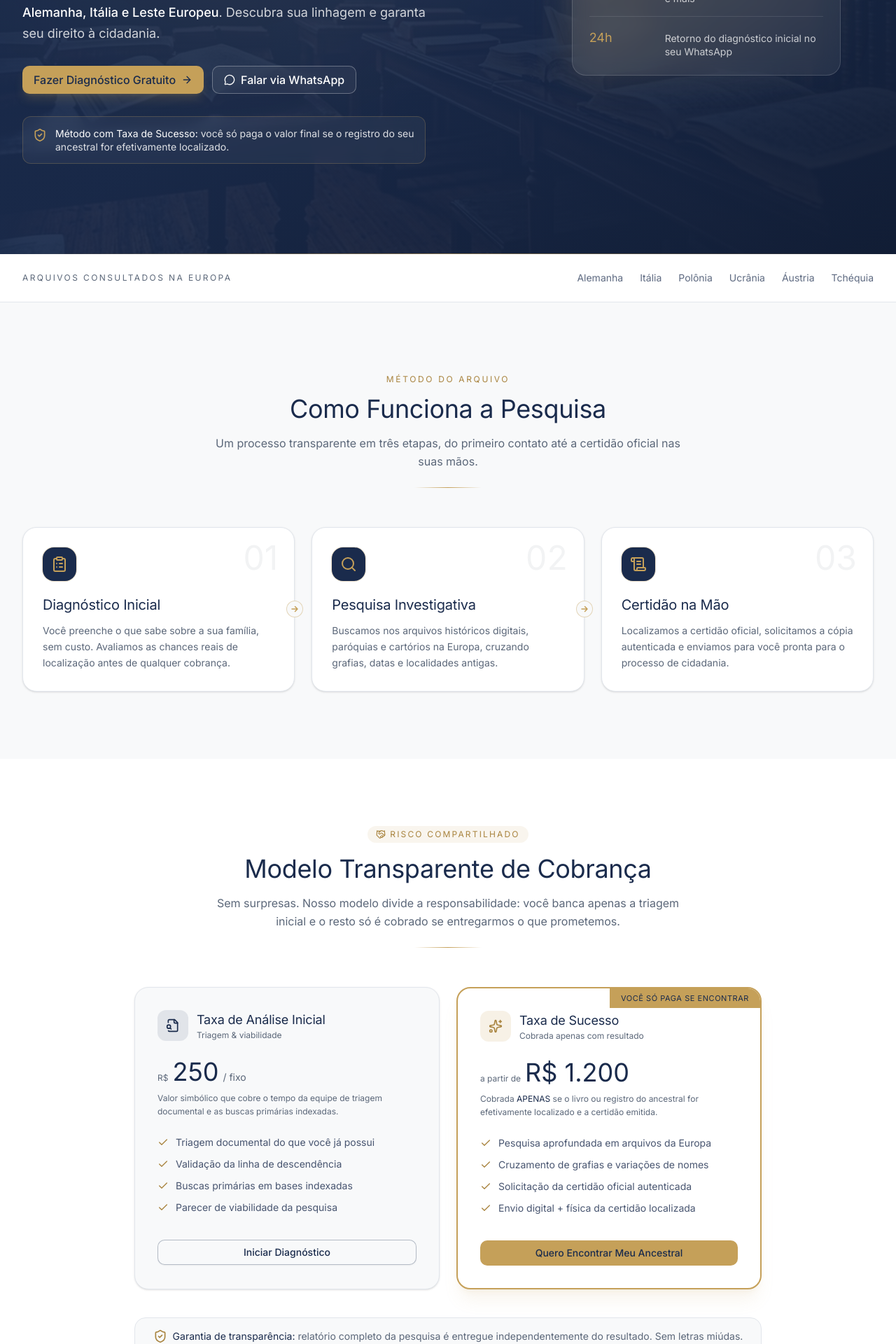
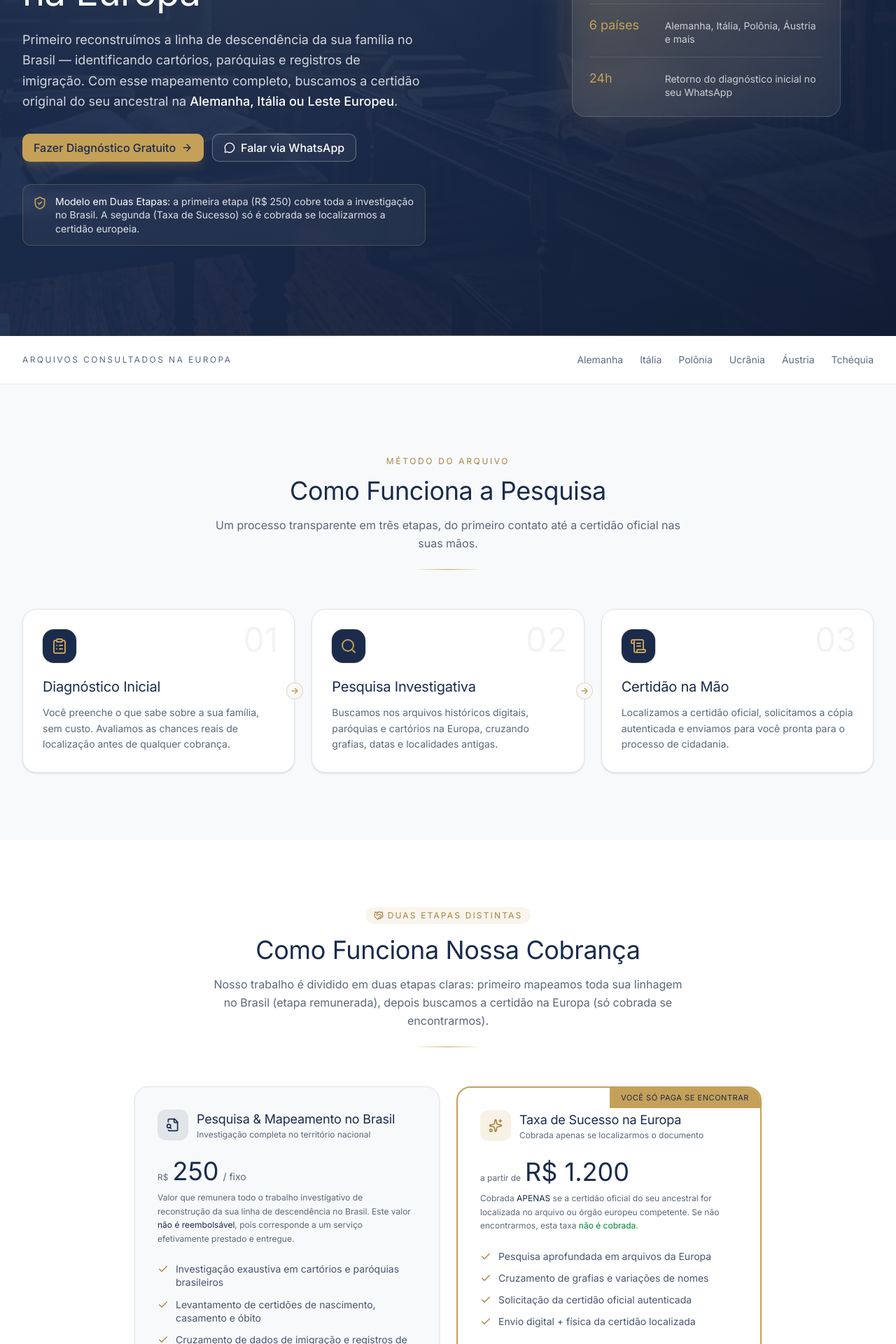
Before and after one commit to gabstaloch/arquivoancestral, a Next.js app: page / in a window 1280 px wide. Shown: the part 460-2380 px from the top of the page at 70% size. Built offline with nearby package versions, Linux system fonts and the light colour scheme.

Commit message:
08f322d0-76c8-455c-b63d-0dcc47a2a746

```diff
--- a/src/components/landing/faq.tsx
+++ b/src/components/landing/faq.tsx
@@ -11,6 +11,10 @@ import { HelpCircle, MessageCircle } from "lucide-react";
 import { whatsappLink } from "@/lib/site";
 
 const FAQ = [
+  {
+    q: "O que acontece se o documento do europeu não for encontrado?",
+    a: "Explicamos com total transparência como funciona nosso modelo em duas etapas. O valor inicial de R$ 250 remunera toda a pesquisa minuciosa realizada no Brasil — incluindo levantamento de cartórios, consulta a paróquias, cruzamento de dados de imigração e a montagem completa do mapa da sua linhagem familiar. Esse relatório de mapeamento é entregue a você independentemente do resultado. Se a certidão na Europa não for localizada, você NÃO paga a Taxa de Sucesso (R$ 1.200+). No entanto, o valor da primeira etapa (R$ 250) não é devolvido, pois corresponde a um serviço de investigação que foi efetivamente concluído e entregue.",
+  },
   {
     q: "E se meu ancestral tiver mudado de nome no Brasil?",
     a: "É muito comum. Na época da imigração, nomes germânicos, eslavos e italianos foram adaptados, traduzidos ou simplesmente registrados de forma fonética. Faz parte da nossa metodologia cruzar todas as variações plausíveis do nome (Köhler → Köhlerin → Köler → Coler) e identificar a grafia original nos arquivos europeus antes de solicitar a certidão.",
--- a/src/components/landing/hero.tsx
+++ b/src/components/landing/hero.tsx
@@ -32,20 +32,21 @@ export function Hero() {
           <div className="lg:col-span-7">
             <div className="mb-5 inline-flex items-center gap-2 rounded-full border border-gold/30 bg-gold/10 px-3.5 py-1.5 text-xs font-medium tracking-wide text-gold-light backdrop-blur-sm">
               <FileSearch className="size-3.5" />
-              Pesquisa Genealógica &amp; Arquivos Europeus
+              Pesquisa Documental no Brasil &amp; Arquivos Europeus
             </div>
 
             <h1 className="font-serif text-3xl font-700 leading-tight sm:text-4xl lg:text-5xl xl:text-[3.4rem]">
-              Encontramos a Certidão do seu{" "}
-              <span className="text-gold-gradient">Ancestral Europeu</span> no
-              Exterior
+              Mapeamos sua Linhagem Familiar no{" "}
+              <span className="text-gold-gradient">Brasil</span> e Localizamos sua
+              Certidão na Europa
             </h1>
 
             <p className="mt-5 max-w-xl text-base leading-relaxed text-white/80 sm:text-lg">
-              Especialistas em pesquisa genealógica e busca de documentos na{" "}
-              <span className="font-medium text-white">Alemanha, Itália e Leste
-              Europeu</span>. Descubra sua linhagem e garanta seu direito à
-              cidadania.
+              Primeiro reconstruímos a linha de descendência da sua família no Brasil —
+              identificando cartórios, paróquias e registros de imigração. Com esse
+              mapeamento completo, buscamos a certidão original do seu ancestral na{" "}
+              <span className="font-medium text-white">Alemanha, Itália ou Leste
+              Europeu</span>.
             </p>
 
             <div className="mt-8 flex flex-col gap-3 sm:flex-row sm:items-center">
@@ -81,10 +82,11 @@ export function Hero() {
               <ShieldCheck className="mt-0.5 size-5 shrink-0 text-gold" />
               <p className="text-sm leading-snug text-white/85">
                 <span className="font-600 text-white">
-                  Método com Taxa de Sucesso:
+                  Modelo em Duas Etapas:
                 </span>{" "}
-                você só paga o valor final se o registro do seu ancestral for
-                efetivamente localizado.
+                a primeira etapa (R$ 250) cobre toda a investigação no Brasil. A
+                segunda (Taxa de Sucesso) só é cobrada se localizarmos a certidão
+                europeia.
               </p>
             </div>
           </div>
--- a/src/components/landing/pricing.tsx
+++ b/src/components/landing/pricing.tsx
@@ -10,10 +10,10 @@ import {
 } from "lucide-react";
 
 const INCLUDED_ANALISE = [
-  "Triagem documental do que você já possui",
-  "Validação da linha de descendência",
-  "Buscas primárias em bases indexadas",
-  "Parecer de viabilidade da pesquisa",
+  "Investigação exaustiva em cartórios e paróquias brasileiros",
+  "Levantamento de certidões de nascimento, casamento e óbito",
+  "Cruzamento de dados de imigração e registros de entrada",
+  "Relatório completo do mapeamento da linhagem familiar",
 ];
 
 const INCLUDED_SUCESSO = [
@@ -31,15 +31,15 @@ export function Pricing() {
         <div className="mx-auto max-w-2xl text-center">
           <span className="inline-flex items-center gap-1.5 rounded-full bg-gold/10 px-3 py-1 text-xs font-600 uppercase tracking-[0.18em] text-gold-dark">
             <Handshake className="size-3.5" />
-            Risco Compartilhado
+            Duas Etapas Distintas
           </span>
           <h2 className="mt-4 font-serif text-3xl font-700 text-navy sm:text-4xl">
-            Modelo Transparente de Cobrança
+            Como Funciona Nossa Cobrança
           </h2>
           <p className="mt-4 text-base leading-relaxed text-muted-foreground">
-            Sem surpresas. Nosso modelo divide a responsabilidade: você banca
-            apenas a triagem inicial e o resto só é cobrado se entregarmos o que
-            prometemos.
+            Nosso trabalho é dividido em duas etapas claras: primeiro mapeamos toda
+            sua linhagem no Brasil (etapa remunerada), depois buscamos a certidão na
+            Europa (só cobrada se encontrarmos).
           </p>
           <div className="mx-auto mt-6 h-px w-24 bg-gradient-to-r from-transparent via-gold to-transparent" />
         </div>
@@ -54,10 +54,10 @@ export function Pricing() {
               </span>
               <div>
                 <h3 className="font-serif text-lg font-600 text-navy">
-                  Taxa de Análise Inicial
+                  Pesquisa &amp; Mapeamento no Brasil
                 </h3>
                 <p className="text-xs text-muted-foreground">
-                  Triagem &amp; viabilidade
+                  Investigação completa no território nacional
                 </p>
               </div>
             </div>
@@ -70,8 +70,10 @@ export function Pricing() {
               <span className="text-sm text-muted-foreground">/ fixo</span>
             </div>
             <p className="mt-2 text-xs leading-relaxed text-muted-foreground">
-              Valor simbólico que cobre o tempo da equipe de triagem documental
-              e as buscas primárias indexadas.
+              Valor que remunera todo o trabalho investigativo de reconstrução da
+              sua linha de descendência no Brasil. Este valor{" "}
+              <span className="font-600 text-navy">não é reembolsável</span>,
+              pois corresponde a um serviço efetivamente prestado e entregue.
             </p>
 
             <ul className="mt-6 space-y-3">
@@ -108,10 +110,10 @@ export function Pricing() {
               </span>
               <div>
                 <h3 className="font-serif text-lg font-600 text-navy">
-                  Taxa de Sucesso
+                  Taxa de Sucesso na Europa
                 </h3>
                 <p className="text-xs text-muted-foreground">
-                  Cobrada apenas com resultado
+                  Cobrada apenas se localizarmos o documento
                 </p>
               </div>
             </div>
@@ -125,9 +127,11 @@ export function Pricing() {
               </span>
             </div>
             <p className="mt-2 text-xs leading-relaxed text-muted-foreground">
-              Cobrada <span className="font-600 text-navy">APENAS</span> se o
-              livro ou registro do ancestral for efetivamente localizado e a
-              certidão emitida.
+              Cobrada{" "}
+              <span className="font-600 text-navy">APENAS</span> se a certidão
+              oficial do seu ancestral for localizada no arquivo ou órgão europeu
+              competente. Se não encontrarmos, esta taxa{" "}
+              <span className="font-600 text-green-700">não é cobrada</span>.
             </p>
 
             <ul className="mt-6 space-y-3">
@@ -156,9 +160,10 @@ export function Pricing() {
         <div className="mx-auto mt-10 flex max-w-4xl items-center justify-center gap-2 rounded-xl border border-border bg-cream px-5 py-4 text-center">
           <ShieldCheck className="size-5 shrink-0 text-gold-dark" />
           <p className="text-sm text-muted-foreground">
-            <span className="font-600 text-navy">Garantia de transparência:</span>{" "}
-            relatório completo da pesquisa é entregue independentemente do
-            resultado. Sem letras miúdas.
+            <span className="font-600 text-navy">Transparência total:</span>{" "}
+            você recebe o relatório completo do mapeamento feito no Brasil,
+            independentemente de prosseguirmos para a busca na Europa. Sem letras
+            miúdas.
           </p>
         </div>
       </div>
```
